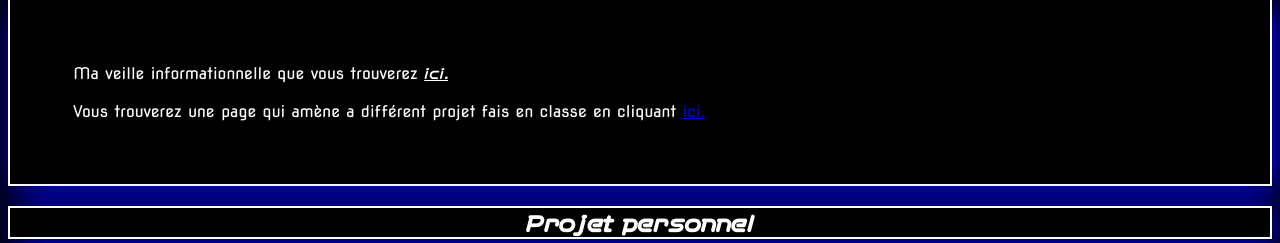
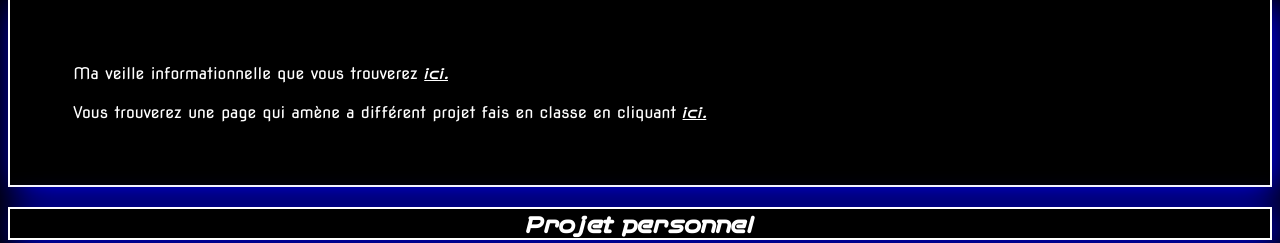
Before and after one commit to gagaf7/portfolio_kremser_gaetan, a plain HTML site: page a-propos.html in a window 1280 px wide. Shown: the part 557-800 px from the top of the page. Drawn offline with Linux system fonts and the light colour scheme; a script that the page names is missing; files whose address does not match are found by name.

Commit message:
Add files via upload

```diff
--- a/a-propos.html
+++ b/a-propos.html
@@ -48,7 +48,7 @@
             <ul class="demo-border">
                 Ma veille informationnelle que vous trouverez <a class ="lien" href="" target="_blank">ici.</a>
                 <br><br>
-                Vous trouverez une page qui amène a différent projet fais en classe en cliquant <a href="projet_cours.html" target="_blank">ici.</a>
+                Vous trouverez une page qui amène a différent projet fais en classe en cliquant <a class ="lien" href="projet_cours.html" target="_blank">ici.</a>
             </ul>
 
             <h2 class="title-border">
```
